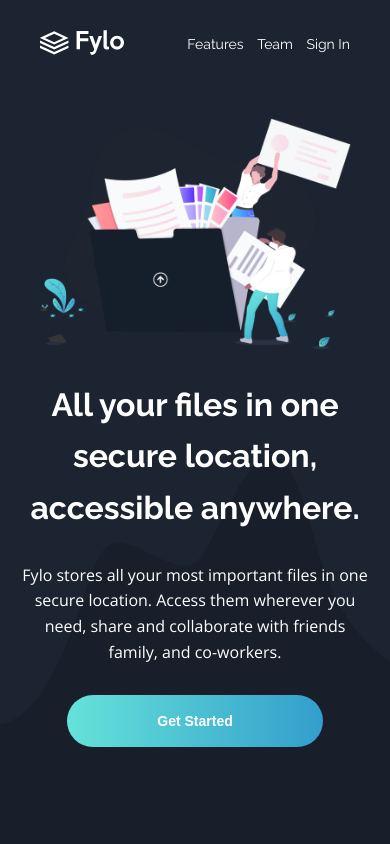
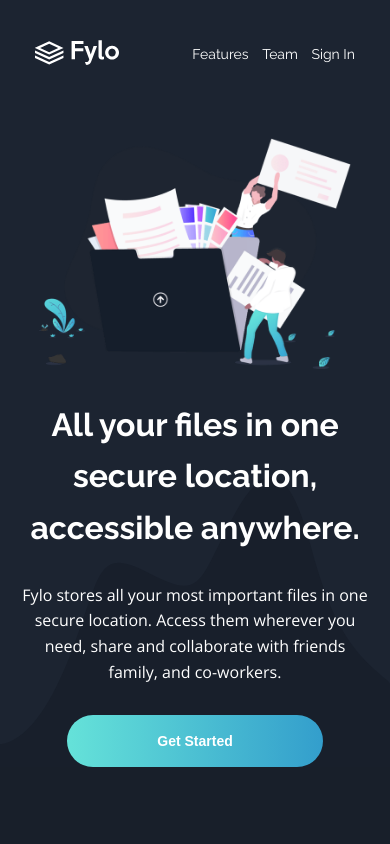
Before and after one commit to pblov/fmchallenges, a plain HTML site: page 03-fylo-dark-theme-landing-page/index.html in a window 390 px wide. Shown: the top 844 px of the page. Drawn offline with nearby package versions, Linux system fonts and the light colour scheme.

Commit message:
error mobile design

```diff
--- a/03-fylo-dark-theme-landing-page/styles/styles.scss
+++ b/03-fylo-dark-theme-landing-page/styles/styles.scss
@@ -396,7 +396,7 @@
     //navbar
 
     .navbar{
-        padding: 30px;
+        padding: 40px 25px;
 
         &__logo{
             padding-left:10px;
```
Also changed, not shown: 02-fylo-data-storage-component/sass/styles.css (added), 03-fylo-dark-theme-landing-page/styles/styles.css, 2 other files.
